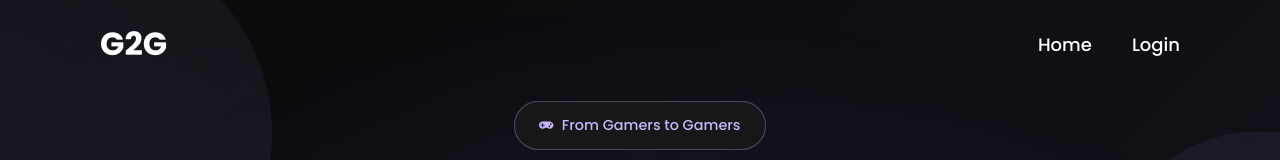
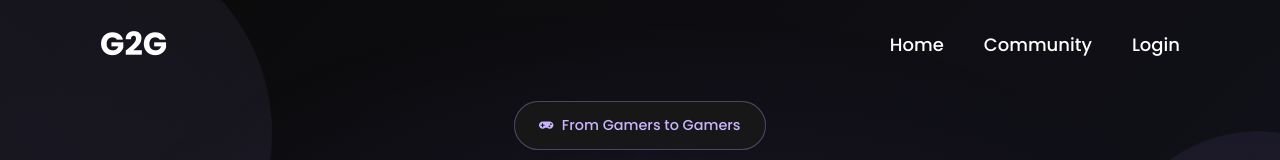
Before and after one commit to nubsuki/g2g, a React (Vite) app in the folder g2g-webapp/: page / in a window 1280 px wide. Shown: the top 160 px of the page. Built offline with nearby package versions, Linux system fonts and the light colour scheme; no server answers; the database is empty.

Commit message:
Add Community page and update routing; include Community link in Navbar

```diff
--- a/g2g-webapp/src/App.jsx
+++ b/g2g-webapp/src/App.jsx
@@ -6,6 +6,7 @@
 import ProfilePage from './pages/ProfilePage'
 import Fps from './pages/Fps'
 import Admin from './pages/Admin'
+import Community from './pages/Community'
 import { AuthProvider } from './contexts/AuthContext'
 
 const App = () => {
@@ -29,6 +30,7 @@
             <Route path="/profile" element={<ProfilePage />} />
             <Route path="/fps" element={<Fps />} />
             <Route path="/admin" element={<Admin />} />
+            <Route path="/community" element={<Community />} />
           </Routes>
           {showLoginForm && <LoginForm onClose={closeLoginForm}/>}
         </div>
--- a/g2g-webapp/src/Components/Navbar.jsx
+++ b/g2g-webapp/src/Components/Navbar.jsx
@@ -21,6 +21,7 @@
         <Link to="/">Home</Link>
         {currentUser && <Link to="/fps">FPS</Link>}
         {isAdmin && <Link to="/admin">Admin Panel</Link>}
+        <Link to="/community">Community</Link>
         {currentUser ? (
           <Link to="/profile" className='username-link'>
             {userProfile?.username || 'User'}
--- /dev/null
+++ b/g2g-webapp/src/pages/Community.jsx
@@ -0,0 +1,11 @@
+import React from 'react';
+
+const Community = () => {
+  return (
+    <div>
+      <h1>Community</h1>
+    </div>
+  );
+};
+
+export default Community;
```
